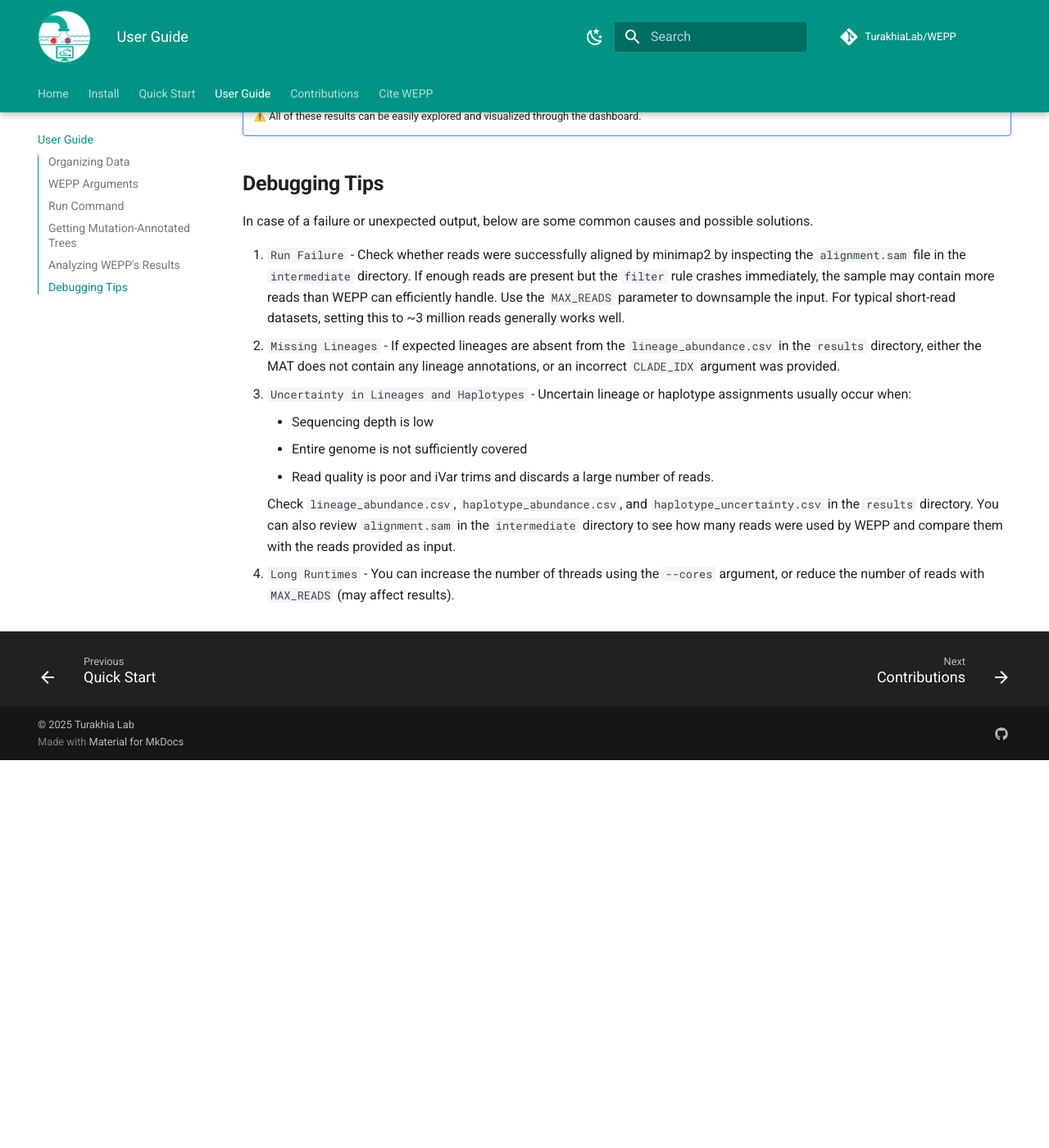
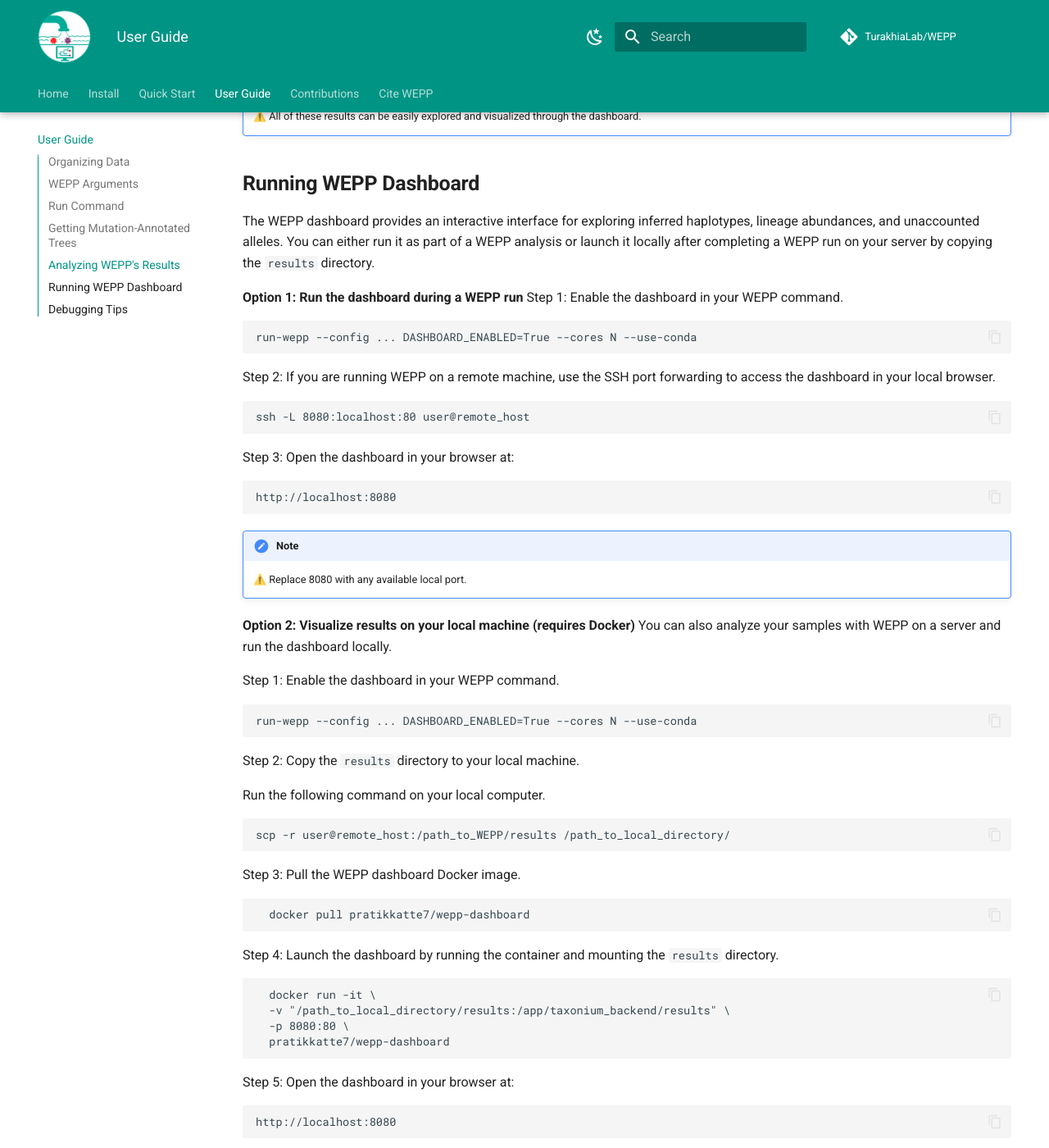
Before and after one commit to TurakhiaLab/WEPP, an MkDocs documentation site: the page built from docs/usage.md, in a window 1280 px wide and 1400 px high, scrolled down 3216 px. Shown: the whole window at 82% size. Built offline with MkDocs 1.6.1 and Material for MkDocs 9.7.7, drawn with Linux system fonts in a browser that asks for light colours; comment, search, counter and statistics services are not loaded; before the commit the page ends 4143 px from its top, so only the background shows below that; some of the changed text lies outside the part shown.

Commit message:
Updating readme instructions for accessing dashboard locally after running WEPP and fixing sam generation overflow bug

````diff
--- a/docs/usage.md
+++ b/docs/usage.md
@@ -96,6 +96,62 @@
 !!!Note
     ⚠️ All of these results can be easily explored and visualized through the dashboard.
 
+## <b>Running WEPP Dashboard</b> <a name="dashboard"></a>
+The WEPP dashboard provides an interactive interface for exploring inferred haplotypes, lineage abundances, and unaccounted alleles. You can either run it as part of a WEPP analysis or launch it locally after completing a WEPP run on your server by copying the `results` directory.
+
+**Option 1: Run the dashboard during a WEPP run**
+Step 1: Enable the dashboard in your WEPP command.
+```
+run-wepp --config ... DASHBOARD_ENABLED=True --cores N --use-conda
+```
+Step 2: If you are running WEPP on a remote machine, use the SSH port forwarding to access the dashboard in your local browser.
+```
+ssh -L 8080:localhost:80 user@remote_host
+```
+Step 3: Open the dashboard in your browser at:
+```
+http://localhost:8080
+```
+
+!!!Note
+    ⚠️ Replace 8080 with any available local port.
+
+**Option 2: Visualize results on your local machine (requires Docker)**
+You can also analyze your samples with WEPP on a server and run the dashboard locally.
+
+Step 1: Enable the dashboard in your WEPP command.
+```
+run-wepp --config ... DASHBOARD_ENABLED=True --cores N --use-conda
+```
+
+Step 2: Copy the `results` directory to your local machine.
+
+Run the following command on your local computer.
+```
+scp -r user@remote_host:/path_to_WEPP/results /path_to_local_directory/
+```
+
+Step 3: Pull the WEPP dashboard Docker image.
+```
+  docker pull pratikkatte7/wepp-dashboard
+```
+
+Step 4: Launch the dashboard by running the container and mounting the `results` directory.
+```
+  docker run -it \
+  -v "/path_to_local_directory/results:/app/taxonium_backend/results" \
+  -p 8080:80 \
+  pratikkatte7/wepp-dashboard
+```
+
+Step 5: Open the dashboard in your browser at:
+```
+http://localhost:8080
+```
+
+!!!Note
+    ⚠️ Replace 8080 with any available local port. For additional details and advanced usage, see the [WEPP Dashboard](https://github.com/pratikkatte/WEPP-Dashboard) repository.
+
 ## <b>Debugging Tips</b> <a name="debug"></a>
 In case of a failure or unexpected output, below are some common causes and possible solutions.
 
````
Also changed, not shown: README.md (+60 -29 lines), docs/install.md (+1 -1 lines), 1 other file.
